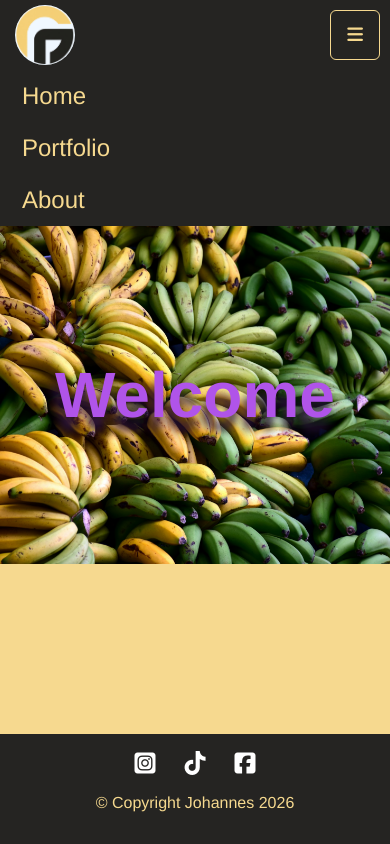
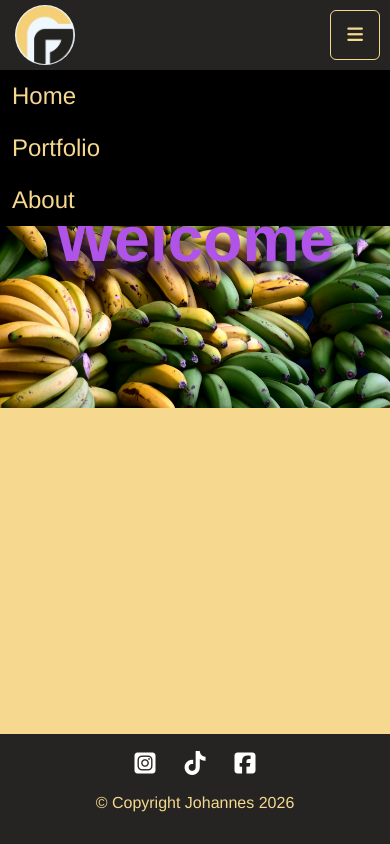
Before and after one commit to johannesmx/WebDevClass-2026T2, a plain HTML site: page index.html in a window 390 px wide. Both pictures are taken after a click on the button 355 px from the left and 35 px from the top of the page. Drawn offline with Linux system fonts and the light colour scheme; a web font is replaced by a local one.

Commit message:
adding js for menu

```diff
--- a/index.html
+++ b/index.html
@@ -13,6 +13,7 @@
         href="https://fonts.googleapis.com/css2?family=Google+Sans:ital,opsz,wght@0,17..18,400..700;1,17..18,400..700&display=swap"
         rel="stylesheet">
     <link rel="stylesheet" href="https://cdnjs.cloudflare.com/ajax/libs/font-awesome/7.0.1/css/all.min.css" integrity="sha512-2SwdPD6INVrV/lHTZbO2nodKhrnDdJK9/kg2XD1r9uGqPo1cUbujc+IYdlYdEErWNu69gVcYgdxlmVmzTWnetw==" crossorigin="anonymous" referrerpolicy="no-referrer" />
+    <script src="script.js"></script>
 </head>
 
 <body>
--- a/responsive.css
+++ b/responsive.css
@@ -2,9 +2,23 @@
 @media screen and (max-width:480px) {
     .navigation {
         min-width: 100%;
+        max-height: 0px;
+        overflow: hidden;
+        transition: max-height 0.5s;
+        position: absolute;
+        top: 100%;
+        left: 0px;
+        background-color: black;
+        z-index: 999;
+    }
+    .navigation.open {
+        max-height: 50vh;
     }
     .navigation a {
         min-width: 100%;
+    }
+    .top-header {
+        position: relative;
     }
     .top-header > a {
         width: 60px;
--- /dev/null
+++ b/script.js
@@ -0,0 +1,18 @@
+// function to trigger when document is loaded
+function onLoad() {
+    const btn = document.querySelector('#nav-button');
+    const nav = document.querySelector('.navigation');
+    // add a trigger to the button
+    btn.addEventListener('click', () => {
+        // if navigation has class 'open'
+        if( nav.classList.contains('open') ) {
+            // close by removing the open class
+            nav.classList.remove('open')
+        }
+        else {
+            nav.classList.add('open')
+        }
+    })
+}
+// wait for document to fully load
+window.addEventListener('load',onLoad)
--- a/styles.css
+++ b/styles.css
@@ -40,7 +40,6 @@
 .navigation {
     display: flex;
     flex-flow: row wrap;
-
 }
 
 .navigation a {
```
